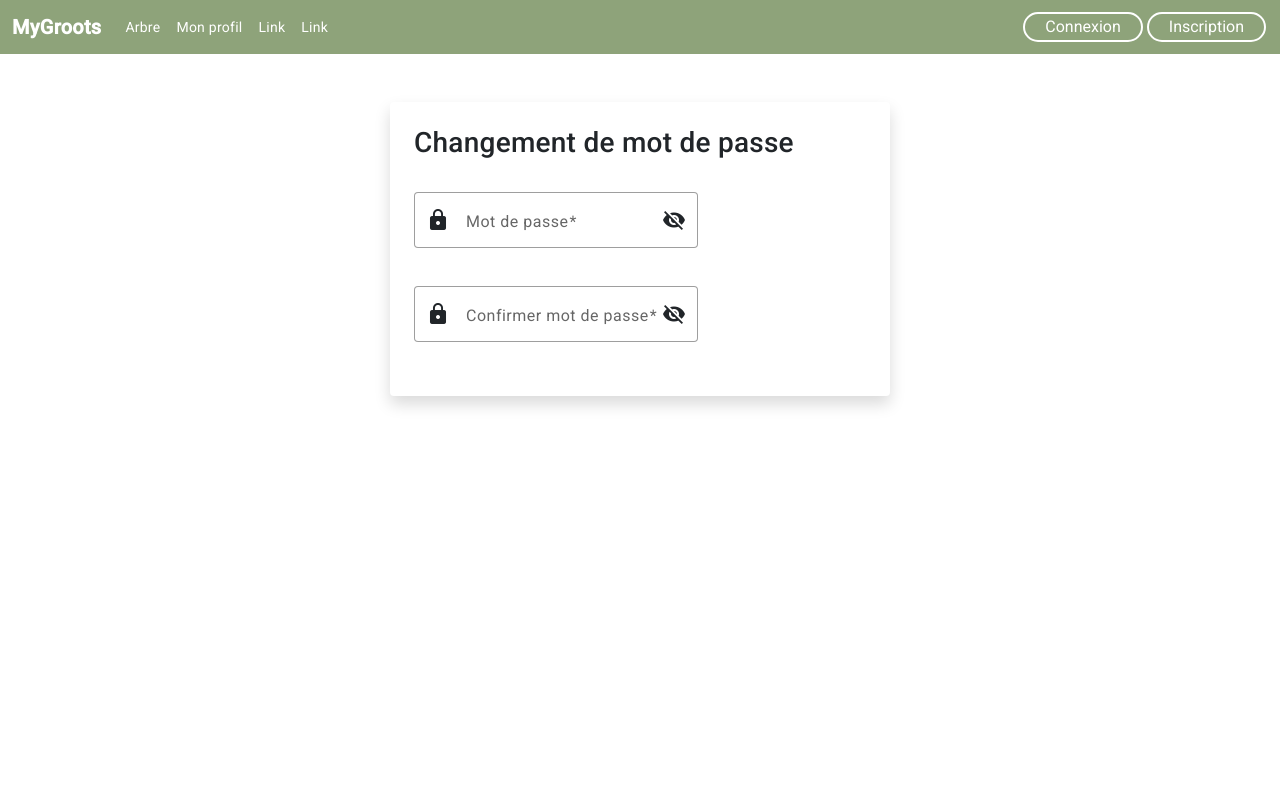
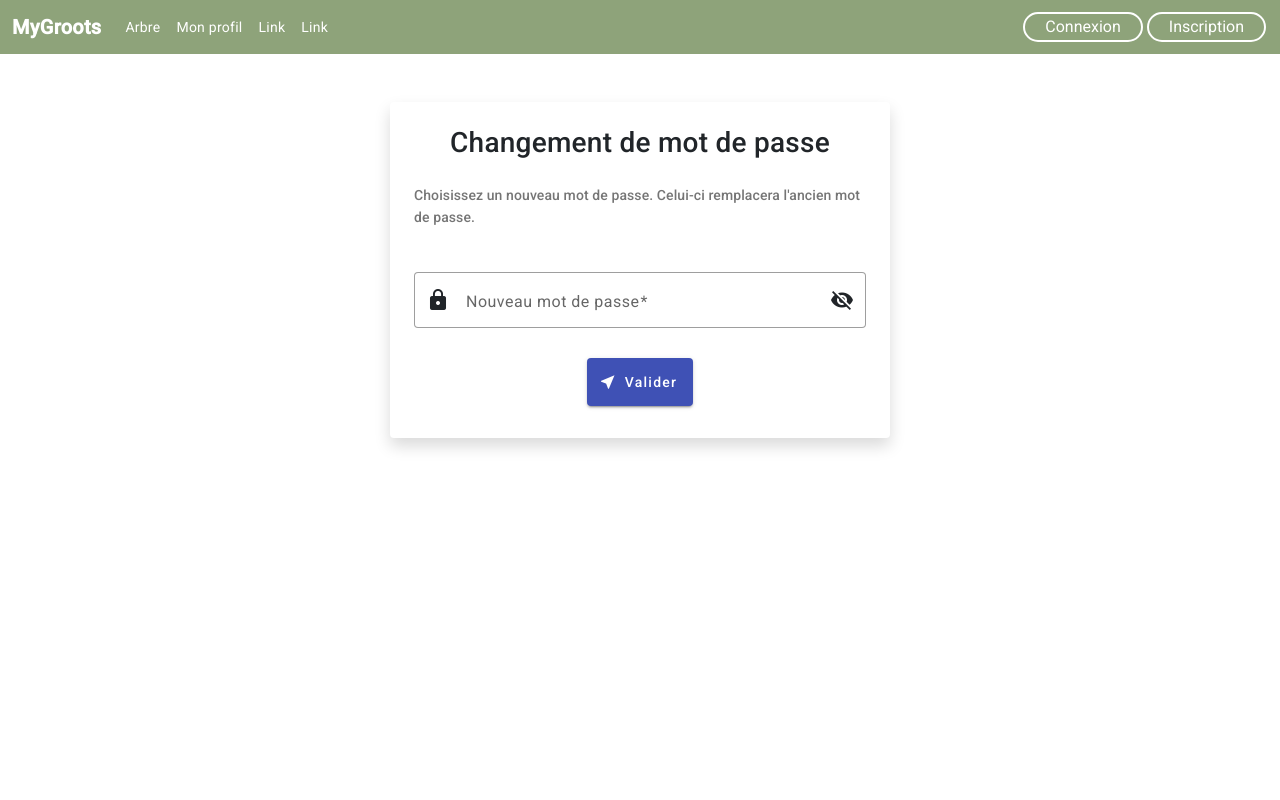
Before and after one commit to ThomasGons/MyGroots, an Angular app in the folder Angular/: page /auth/change-password/1 in a window 1280 px wide. Shown: the top 800 px of the page. Built offline with nearby package versions, Linux system fonts and the light colour scheme.

Commit message:
update: auth templates

```diff
--- a/Angular/src/app/core/validators/date.validator.ts
+++ /dev/null
@@ -1,19 +0,0 @@
-import { AbstractControl, ValidationErrors, ValidatorFn } from "@angular/forms";
-
-
-export function DateValidator(): ValidatorFn {
-  return ((control: AbstractControl): ValidationErrors | null => {
-    if (!control.value) {
-      return null;
-    }
-
-    let isValid: boolean = false;
-    const today: Date = new Date();
-    const userInput: Date = new Date(control.value);
-
-    if (today >= userInput){
-      isValid = true;
-    }
-    return (isValid ? null : { invalidDate: true });
-  });
-}
--- a/Angular/src/app/core/validators/index.ts
+++ b/Angular/src/app/core/validators/index.ts
@@ -1,2 +1 @@
-export * from './date.validator'
 export * from './gender.validator'
--- a/Angular/src/app/features/auth/change-password/change-password.component.html
+++ b/Angular/src/app/features/auth/change-password/change-password.component.html
@@ -4,36 +4,33 @@
       <mat-card-title class="pb-4">
         <p class="h3 m-0 text-center">Changement de mot de passe</p>
       </mat-card-title>
+      <mat-card-subtitle class="pb-4">
+        <p>Choisissez un nouveau mot de passe. Celui-ci remplacera l'ancien mot de passe.</p>
+      </mat-card-subtitle>
     </mat-card-header>
     <mat-card-content>
       <!-- Form -->
-      <form [formGroup]="this.form" (ngSubmit)="this.onSubmit()">
+      <form [formGroup]="this.form" (ngSubmit)="this.onSubmit()" class="d-flex flex-column">
         <!-- password -->
         <mat-form-field appearance="outline" class="py-2">
-          <mat-label>Mot de passe</mat-label>
+          <mat-label>Nouveau mot de passe</mat-label>
           <input matInput formControlName="password" [type]="this.hidePassword ? 'password' : 'text'" required>
           <mat-icon matPrefix>lock</mat-icon>
           <button mat-icon-button matSuffix (click)="this.hidePassword = !this.hidePassword" type="button">
             <mat-icon>{{ this.hidePassword ? "visibility_off" : "visibility" }}</mat-icon>
           </button>
           <mat-error *ngIf="this.form.controls.password.touched && this.form.controls.password.invalid">
-            <span *ngIf="this.form.controls.password.errors?.['required']">Veuillez saisir un mot de passe.</span>
-          </mat-error>
-        </mat-form-field>
-        <!-- password confirm -->
-        <mat-form-field appearance="outline" class="py-2">
-          <mat-label>Confirmer mot de passe</mat-label>
-          <input matInput formControlName="passwordConfirm" [type]="this.hidePasswordConfirm ? 'password' : 'text'" required>
-          <mat-icon matPrefix>lock</mat-icon>
-          <button mat-icon-button matSuffix (click)="this.hidePasswordConfirm = !this.hidePasswordConfirm" type="button">
-            <mat-icon>{{ this.hidePasswordConfirm ? "visibility_off" : "visibility" }}</mat-icon>
-          </button>
-          <mat-error *ngIf="this.form.controls.passwordConfirm.touched && this.form.controls.passwordConfirm.invalid">
-            <span *ngIf="this.form.controls.passwordConfirm.errors?.['required']">Veuillez saisir un mot de passe.</span>
+            <span *ngIf="this.form.controls.password.hasError('required')">Veuillez saisir un mot de passe.</span>
           </mat-error>
         </mat-form-field>
         <!-- submit -->
+        <div class="d-flex justify-content-center">
+          <button mat-raised-button class="mb-2 py-4" color="primary" type="submit">
+            <mat-icon>near_me</mat-icon>
+            <span>Valider</span>
+          </button>
+        </div>
       </form>
     </mat-card-content>
   </mat-card>
-  </div>
+</div>
--- a/Angular/src/app/features/auth/change-password/change-password.component.ts
+++ b/Angular/src/app/features/auth/change-password/change-password.component.ts
@@ -13,7 +13,6 @@ export class ChangePasswordComponent implements OnInit {
 
   form = new FormGroup({
     password: new FormControl("", { nonNullable: true, validators: [Validators.required] }),
-    passwordConfirm: new FormControl("", { nonNullable: true, validators: [Validators.required] }),
   });
   hidePassword: boolean = true;
   hidePasswordConfirm: boolean = true;
@@ -35,9 +34,6 @@ export class ChangePasswordComponent implements OnInit {
     if (!this.form.valid) {
       return;
     }
-    if (this.form.value.password !== this.form.value.passwordConfirm) {
-      return;
-    }
     /* Get form data */
     const changePasswordData = {
       token: this._activatedRoute.snapshot.paramMap.get("token"),
--- a/Angular/src/app/features/auth/forgot-password/forgot-password.component.html
+++ b/Angular/src/app/features/auth/forgot-password/forgot-password.component.html
@@ -5,7 +5,7 @@
         <p class="h3 m-0 text-center">Mot de passe oublié</p>
       </mat-card-title>
       <mat-card-subtitle class="pb-4">
-        <p class="text-justify">Vous avez oublié votre mot de passe ? Renseignez l'adresse mail associée à votre compte, nous vous envoyons un lien pour réinitialiser votre mot de passe.</p>
+         <p>Vous avez oublié votre mot de passe ? Renseignez l'adresse mail associée à votre compte, nous vous envoyons un lien pour réinitialiser votre mot de passe.</p>
       </mat-card-subtitle>
     </mat-card-header>
     <mat-card-content>
@@ -17,8 +17,8 @@
           <input matInput type="text" formControlName="email" required>
           <mat-icon matPrefix>email</mat-icon>
           <mat-error *ngIf="this.form.controls.email.touched && this.form.controls.email.invalid">
-            <span *ngIf="this.form.controls.email.errors?.['required']">Veuillez saisir un email.</span>
-            <span *ngIf="this.form.controls.email.errors?.['email']">Veuillez saisir un email valide.</span>
+            <span *ngIf="this.form.controls.email.hasError('required')">Veuillez saisir un email.</span>
+            <span *ngIf="this.form.controls.email.hasError('email')">Veuillez saisir un email valide.</span>
           </mat-error>
         </mat-form-field>
         <!-- submit -->
--- a/Angular/src/app/features/auth/login/login.component.html
+++ b/Angular/src/app/features/auth/login/login.component.html
@@ -5,7 +5,7 @@
         <p class="h3 m-0 text-center">Connexion</p>
       </mat-card-title>
       <mat-card-subtitle class="pb-4">
-        <p class="text-justify">Créez votre arbre généalogique, retrouvez des personnes de votre famille, et bien plus encore !</p>
+         <p>Créez votre arbre généalogique, retrouvez des personnes de votre famille, et bien plus encore !</p>
       </mat-card-subtitle>
     </mat-card-header>
     <mat-card-content>
@@ -17,8 +17,8 @@
           <input matInput formControlName="email" type="text" required>
           <mat-icon matPrefix>email</mat-icon>
           <mat-error *ngIf="this.form.controls.email.touched && this.form.controls.email.invalid">
-            <span *ngIf="this.form.controls.email.errors?.['required']">Veuillez saisir un email.</span>
-            <span *ngIf="this.form.controls.email.errors?.['email']">Veuillez saisir un email valide.</span>
+            <span *ngIf="this.form.controls.email.hasError('required')">Veuillez saisir un email.</span>
+            <span *ngIf="this.form.controls.email.hasError('email')">Veuillez saisir un email valide.</span>
           </mat-error>
         </mat-form-field>
         <!-- password -->
@@ -30,7 +30,7 @@
             <mat-icon>{{ this.hidePassword ? "visibility_off" : "visibility" }}</mat-icon>
           </button>
           <mat-error *ngIf="this.form.controls.password.touched && this.form.controls.password.invalid">
-            <span *ngIf="this.form.controls.password.errors?.['required']">Veuillez saisir un mot de passe.</span>
+            <span *ngIf="this.form.controls.password.hasError('required')">Veuillez saisir un mot de passe.</span>
           </mat-error>
         </mat-form-field>
         <!-- submit and redirections -->
--- a/Angular/src/app/features/auth/register/register.component.html
+++ b/Angular/src/app/features/auth/register/register.component.html
@@ -5,7 +5,7 @@
         <p class="h3 m-0 text-center">Inscription</p>
       </mat-card-title>
       <mat-card-subtitle class="pb-4">
-        <p class="text-justify">Rejoignez MyGroots et découvrez vos racines généalogiques. Construisez votre arbre généalogique et retrouvez votre famille !</p>
+         <p>Rejoignez MyGroots et découvrez vos racines généalogiques. Construisez votre arbre généalogique et retrouvez votre famille !</p>
       </mat-card-subtitle>
     </mat-card-header>
     <mat-card-content>
@@ -17,8 +17,8 @@
           <input matInput formControlName="email" type="text" required>
           <mat-icon matPrefix>email</mat-icon>
           <mat-error *ngIf="this.form.controls.email.touched && this.form.controls.email.invalid">
-            <span *ngIf="this.form.controls.email.errors?.['required']">Veuillez saisir un email.</span>
-            <span *ngIf="this.form.controls.email.errors?.['email']">Veuillez saisir un email valide.</span>
+            <span *ngIf="this.form.controls.email.hasError('required')">Veuillez saisir un email.</span>
+            <span *ngIf="this.form.controls.email.hasError('email')">Veuillez saisir un email valide.</span>
           </mat-error>
         </mat-form-field>
         <!-- firstName -->
@@ -27,7 +27,7 @@
           <input matInput formControlName="firstName" type="text" required>
           <mat-icon matPrefix>person</mat-icon>
           <mat-error *ngIf="this.form.controls.firstName.touched && this.form.controls.firstName.invalid">
-            <span *ngIf="this.form.controls.firstName.errors?.['required']">Veuillez saisir un prénom.</span>
+            <span *ngIf="this.form.controls.firstName.hasError('required')">Veuillez saisir un prénom.</span>
           </mat-error>
         </mat-form-field>
         <!-- lastName -->
@@ -36,7 +36,7 @@
           <input matInput formControlName="lastName" type="text" required>
           <mat-icon matPrefix>people</mat-icon>
           <mat-error *ngIf="this.form.controls.lastName.touched && this.form.controls.lastName.invalid">
-            <span *ngIf="this.form.controls.lastName.errors?.['required']">Veuillez saisir un nom de famille.</span>
+            <span *ngIf="this.form.controls.lastName.hasError('required')">Veuillez saisir un nom de famille.</span>
           </mat-error>
         </mat-form-field>
         <!-- birthDate -->
@@ -47,7 +47,7 @@
           <mat-datepicker-toggle matIconSuffix [for]="birthDate"></mat-datepicker-toggle>
           <mat-datepicker #birthDate></mat-datepicker>
           <mat-error *ngIf="this.form.controls.birthDate.touched && this.form.controls.birthDate.invalid">
-            <span *ngIf="this.form.controls.birthDate.errors?.['required']">Veuillez saisir une date de naissance.</span>
+            <span *ngIf="this.form.controls.birthDate.hasError('required')">Veuillez saisir une date de naissance.</span>
           </mat-error>
         </mat-form-field>
         <div class="d-flex">
@@ -58,7 +58,7 @@
               <mat-option *ngFor="let gender of this.genders" [value]="gender.value">{{ gender.viewValue }}</mat-option>
             </mat-select>
             <mat-error *ngIf="this.form.controls.gender.touched && this.form.controls.gender.invalid">
-              <span *ngIf="this.form.controls.gender.errors?.['required']">Veuillez saisir un genre.</span>
+              <span *ngIf="this.form.controls.gender.hasError('required')">Veuillez saisir un genre.</span>
             </mat-error>
           </mat-form-field>
           <!-- nationality -->
@@ -67,19 +67,19 @@
             <input matInput formControlName="nationality" type="text" required>
             <mat-icon matPrefix>public</mat-icon>
             <mat-error *ngIf="this.form.controls.nationality.touched && this.form.controls.nationality.invalid">
-              <span *ngIf="this.form.controls.nationality.errors?.['required']">Veuillez saisir une nationalité.</span>
+              <span *ngIf="this.form.controls.nationality.hasError('required')">Veuillez saisir une nationalité.</span>
             </mat-error>
           </mat-form-field>
         </div>
         <!-- socialSecurity -->
-        <!-- <mat-form-field appearance="outline" class="py-2">
+        <mat-form-field appearance="outline" class="py-2">
           <mat-label>Numéro sécurité sociale</mat-label>
           <input matInput formControlName="socialSecurity" type="text" required>
           <mat-icon matPrefix>account_balance</mat-icon>
           <mat-error *ngIf="this.form.controls.nationality.touched && this.form.controls.nationality.invalid">
-            <span *ngIf="this.form.controls.nationality.errors?.['required']">Veuillez saisir une nationalité.</span>
+            <span *ngIf="this.form.controls.nationality.hasError('required')">Veuillez saisir une nationalité.</span>
           </mat-error>
-        </mat-form-field> -->
+        </mat-form-field>
         <!-- submit and redirections -->
         <button mat-raised-button class="my-2 py-4" color="primary" type="submit">
           <mat-icon>done</mat-icon>
--- a/Angular/src/app/features/auth/register/register.component.ts
+++ b/Angular/src/app/features/auth/register/register.component.ts
@@ -2,7 +2,7 @@ import { Component } from '@angular/core';
 import { Router } from '@angular/router';
 import { FormGroup, FormControl, Validators } from '@angular/forms';
 import { AuthService, SnackbarService } from '@app/core/services';
-import { DateValidator, GenderValidator } from '@app/core/validators';
+import { GenderValidator } from '@app/core/validators';
 import { Gender } from '@app/core/models';
 
 
@@ -17,7 +17,7 @@ export class RegisterComponent {
     email: new FormControl("", { nonNullable: true, validators: [Validators.required, Validators.email] }),
     firstName: new FormControl("", { nonNullable: true, validators: [Validators.required] }),
     lastName: new FormControl("", { nonNullable: true, validators: [Validators.required] }),
-    birthDate: new FormControl("", { nonNullable: true, validators: [Validators.required, DateValidator] }),
+    birthDate: new FormControl("", { nonNullable: true, validators: [Validators.required] }),
     gender: new FormControl("", { nonNullable: true, validators: [Validators.required, GenderValidator] }),
     nationality: new FormControl("", { nonNullable: true, validators: [Validators.required] }),
     socialSecurity: new FormControl("", { nonNullable: true, validators: [Validators.required] }),
```
